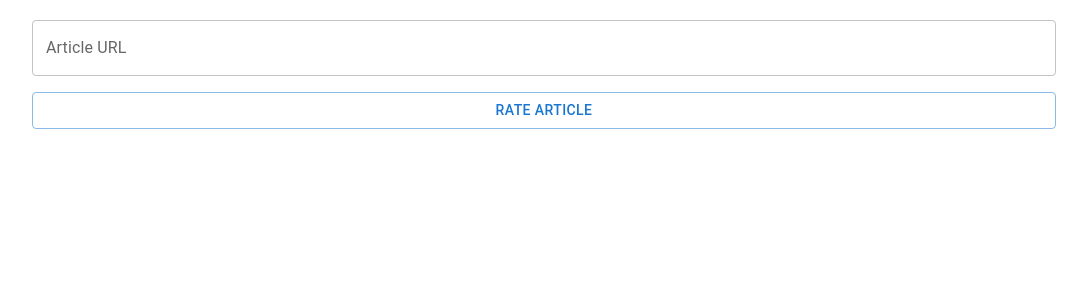
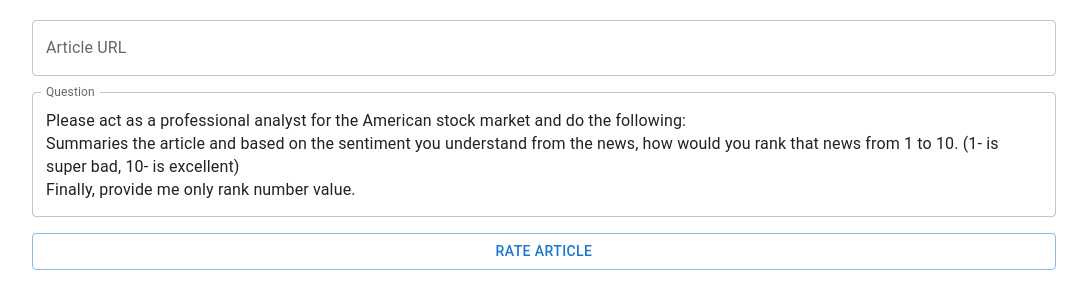
Before and after one commit to dylandSteven/gpt-finance-analzyer, a React (Create React App) app in the folder client/: page / in a window 1280 px wide. Shown: the top 308 px of the page, without its empty margins (96-1183 px from the left). Built offline with nearby package versions, Linux system fonts and the light colour scheme.

Commit message:
question field

```diff
--- a/client/src/App.js
+++ b/client/src/App.js
@@ -7,9 +7,11 @@ import axios from 'axios';
 
 function App() {
   const API_SERVER = 'http://13.59.71.163';
+  // const API_SERVER = 'http://localhost:8000';
   const [url, setUrl] = useState('');
   const [loading, setLoading] = useState(false);
   const [rate, setRate] = useState('');
+  const [question, setQuestion] = useState('Please act as a professional analyst for the American stock market and do the following:\nSummaries the article and based on the sentiment you understand from the news, how would you rank that news from 1 to 10. (1- is super bad, 10- is excellent)\nFinally, provide me only rank number value.');
   const [error, setError] = useState('');
 
   return (
@@ -26,13 +28,24 @@ function App() {
           />
         </Grid>
         <Grid item xs={12}>
+          <TextField
+            id="outlined-multiline-flexible"
+            label="Question"
+            multiline
+            maxRows={4}
+            style={{width: '80%'}}
+            defaultValue={question}
+            onChange={(e) => {setQuestion(e.target.value)}}
+          />
+        </Grid>
+        <Grid item xs={12}>
           <Button
             variant="outlined"
             style={{width: '80%'}}
             disabled={loading}
             onClick={() => {
               setLoading(true);
-              axios.post(`${API_SERVER}/rate`, { url })
+              axios.post(`${API_SERVER}/rate`, { url, question })
               .then(response => {
                 if (response.status == 200) {
                   setRate(response.data.msg);
@@ -50,12 +63,12 @@ function App() {
         </Grid>
         {rate ? (
           <Grid item xs={12} style={{display: 'flex', justifyContent: 'center'}}>
-            <h3 style={{width: '80%'}}>Rate: {rate}</h3>
+            <h3 style={{width: '80%', textAlign: 'left'}}>Rate: {rate}</h3>
           </Grid>
         ) : ''}
         {error ? (
           <Grid item xs={12} style={{display: 'flex', justifyContent: 'center'}}>
-            <h3 style={{color: 'red', width: '80%'}}>Error: {error}</h3>
+            <h3 style={{color: 'red', width: '80%', textAlign: 'left'}}>Error: {error}</h3>
           </Grid>
         ) : ''}
       </Grid>
```
Also changed, not shown: 8 other files (tests, documents, lock files or other folders).
